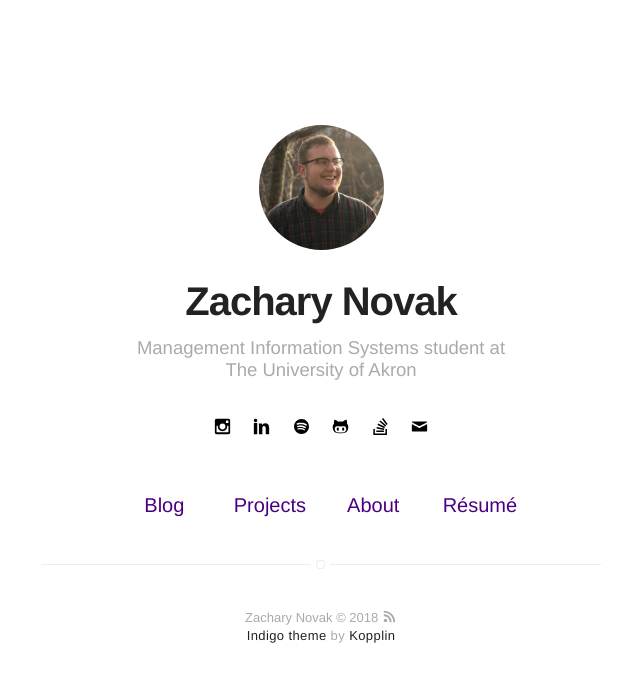
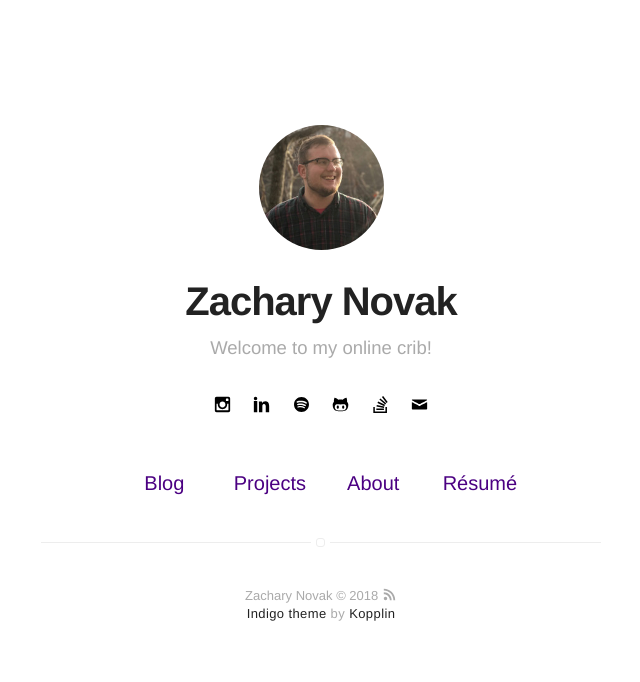
Before and after one commit to Novak478/novak478.github.io, a Jekyll site: the page built from index.html, in a window 1280 px wide. Shown: the top 682 px of the page, without its empty margins (319-959 px from the left). Built offline with Jekyll 4.4.1, drawn with Linux system fonts in a browser that asks for light colours.

Commit message:
fixed bio and typo

```diff
--- a/_config.yml
+++ b/_config.yml
@@ -1,6 +1,6 @@
 # main text of home
 name: Zachary Novak
-bio: Management Information Systems student at The University of Akron
+bio: Welcome to my online crib!
 
 # twitter summary info
 # description: A blog about technology and stuff related
```
Also changed, not shown: about.md (+1 -1 lines).
